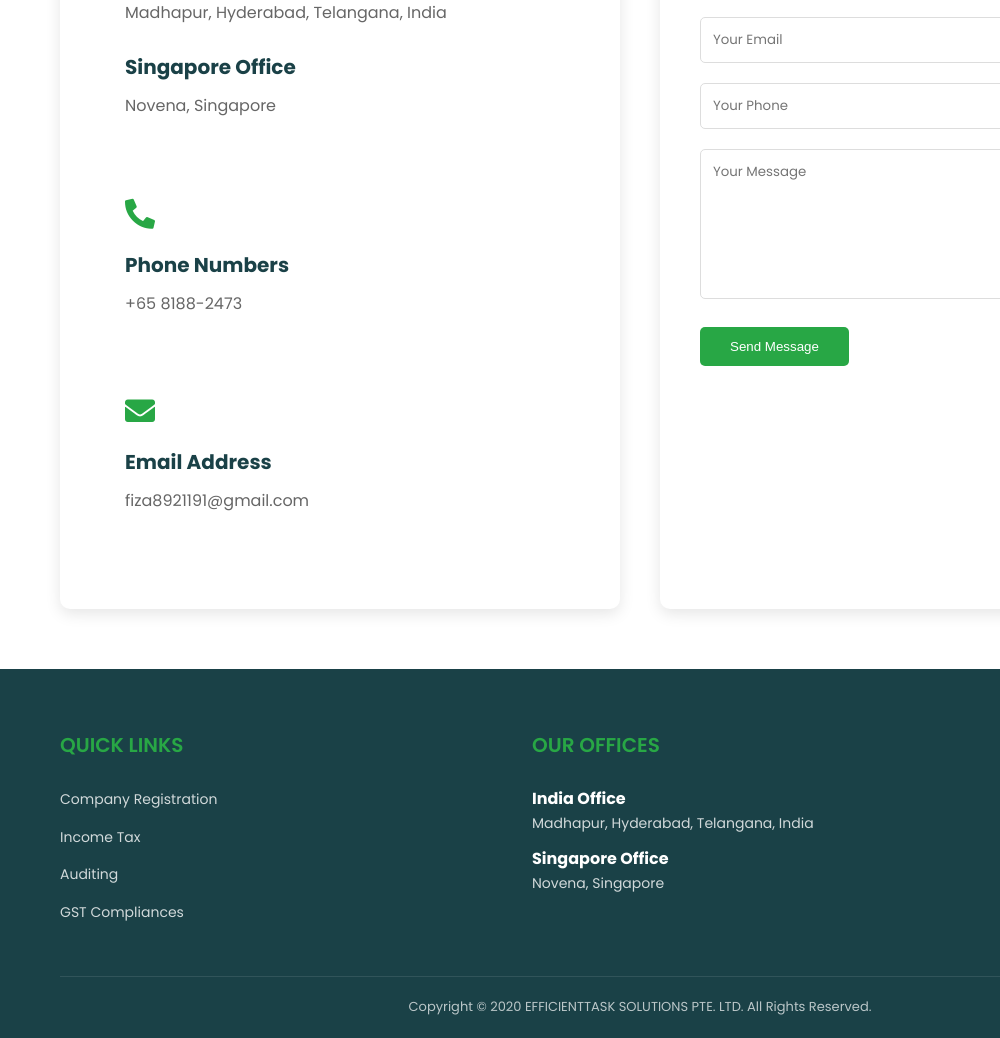
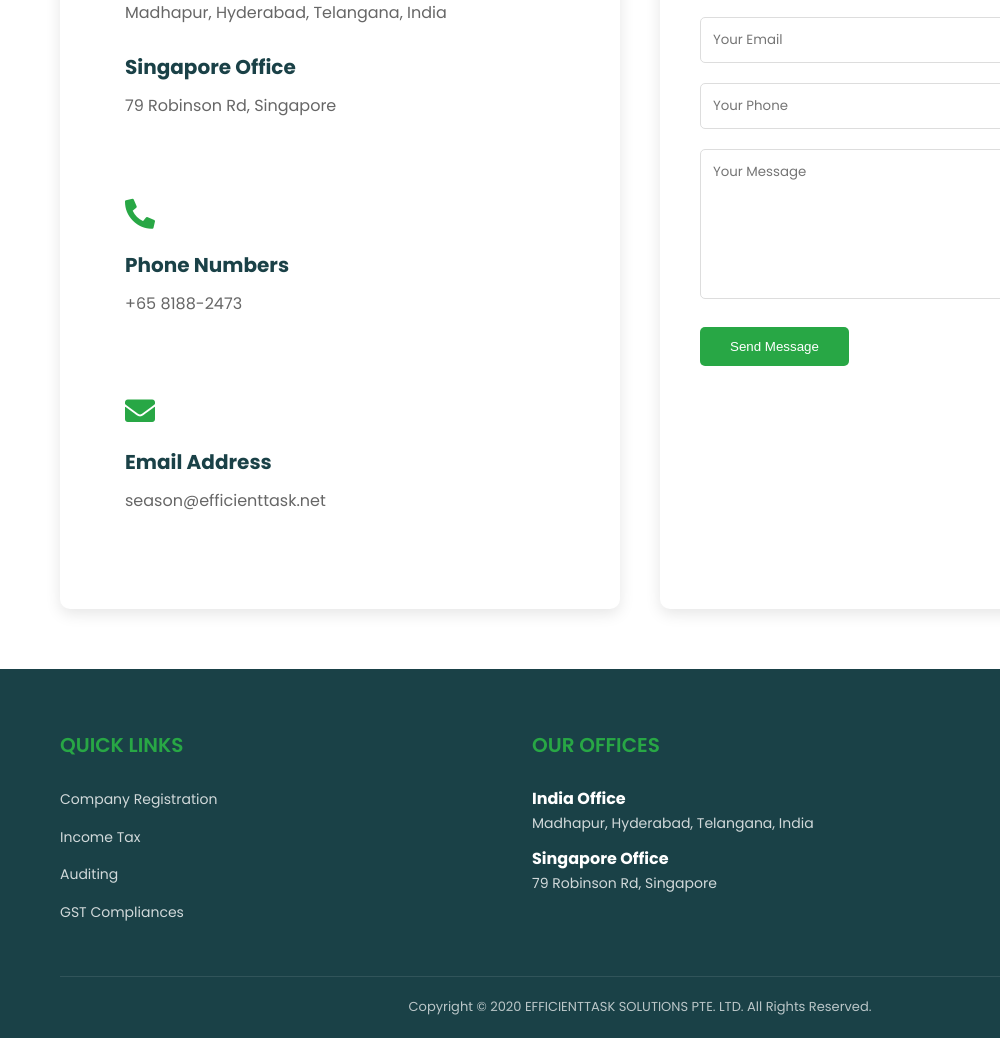
Before and after one commit to Eizooo/EFFICIENTTASK, a plain HTML site: page contact.html in a window 1280 px wide. Shown: the part 526-1564 px from the top of the page, 0-1000 px from the left. Drawn offline with Linux system fonts and the light colour scheme.

Commit message:
modify email

```diff
--- a/contact.html
+++ b/contact.html
@@ -15,7 +15,7 @@
         <div class="container">
             <div class="contact-info">
                 <span>+65 8188-2473</span>
-                <span>fiza8921191@gmail.com</span>
+                <span>season@efficienttask.net</span>
             </div>
             <div class="social-icons">
                 <a href="#"><i class="fab fa-linkedin"></i></a>
@@ -52,7 +52,7 @@
                             <h3>India Office</h3>
                             <p>Madhapur, Hyderabad, Telangana, India</p><br>
                             <h3>Singapore Office</h3>
-                            <p>Novena, Singapore</p>
+                            <p>79 Robinson Rd, Singapore</p>
                         </div>
 
                         <div class="info-item">
@@ -64,13 +64,13 @@
                         <div class="info-item">
                             <i class="fas fa-envelope"></i>
                             <h3>Email Address</h3>
-                            <p>fiza8921191@gmail.com</p>
+                            <p>season@efficienttask.net</p>
                         </div>
                     </div>
 
                     <div class="contact-form-block">
                         <h3>Send us a message</h3>
-                        <form id="contact-form" action="https://formsubmit.co/fiza8921191@gmail.com" method="POST">
+                        <form id="contact-form" action="https://formsubmit.co/season@efficienttask.net" method="POST">
                             <input type="hidden" name="_subject" value="New Contact Message">
                             <input type="hidden" name="_template" value="table">
                             <input type="hidden" name="_captcha" value="false">
@@ -115,7 +115,7 @@
                     </div>
                     <div class="office-location">
                         <h4>Singapore Office</h4>
-                        <p>Novena, Singapore</p>
+                        <p>79 Robinson Rd, Singapore</p>
                     </div>
                 </div>
                 <div class="footer-section">
```
Also changed, not shown: about.html (+2 -2 lines), careers.html (+3 -3 lines), index.html (+2 -2 lines), services.html (+2 -2 lines), thank-you.html (+1 -1 lines).
